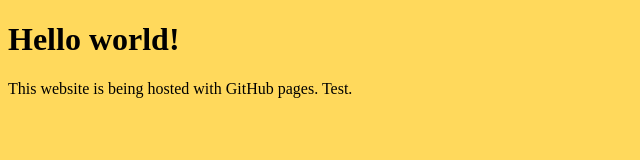
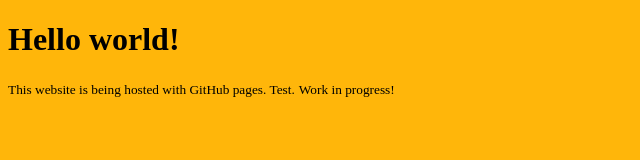
Before and after one commit to cyrus-cal/cyrus-cal.github.io, a plain HTML site: page index.html in a window 1280 px wide. Shown: the whole page, without its empty margins (0-640 px from the left). Drawn offline with Linux system fonts and the light colour scheme.

Commit message:
Update index.html

```diff
--- a/index.html
+++ b/index.html
@@ -1,7 +1,8 @@
 <!DOCTYPE html>
 <html>
-<body bgcolor=FFD95C>
+  <body bgcolor="FFB60A">
 <h1>Hello world!</h1>
-<p>This website is being hosted with GitHub pages. Test.</p>
-</body>
+ <small>This website is being hosted with GitHub pages. Test.</small>
+ <small>Work in progress!</small>
+  </body>
 </html>
```
